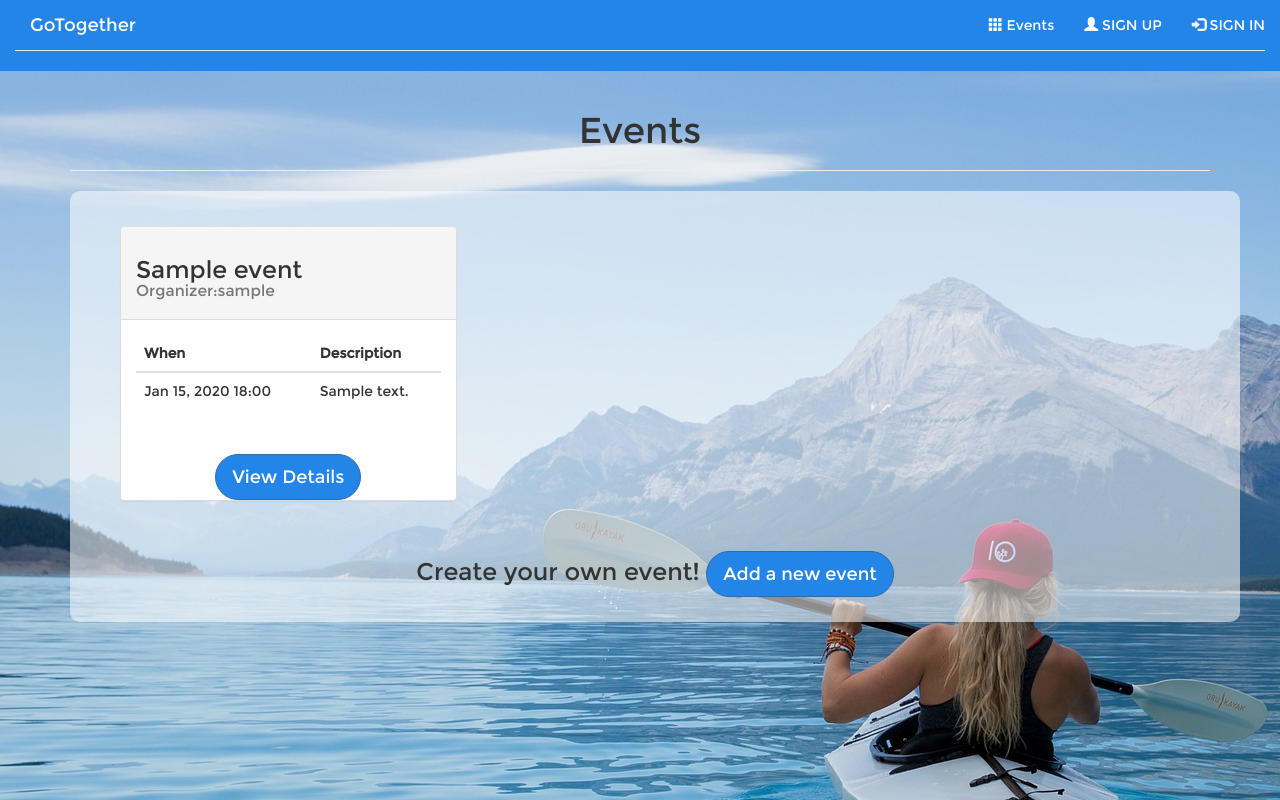
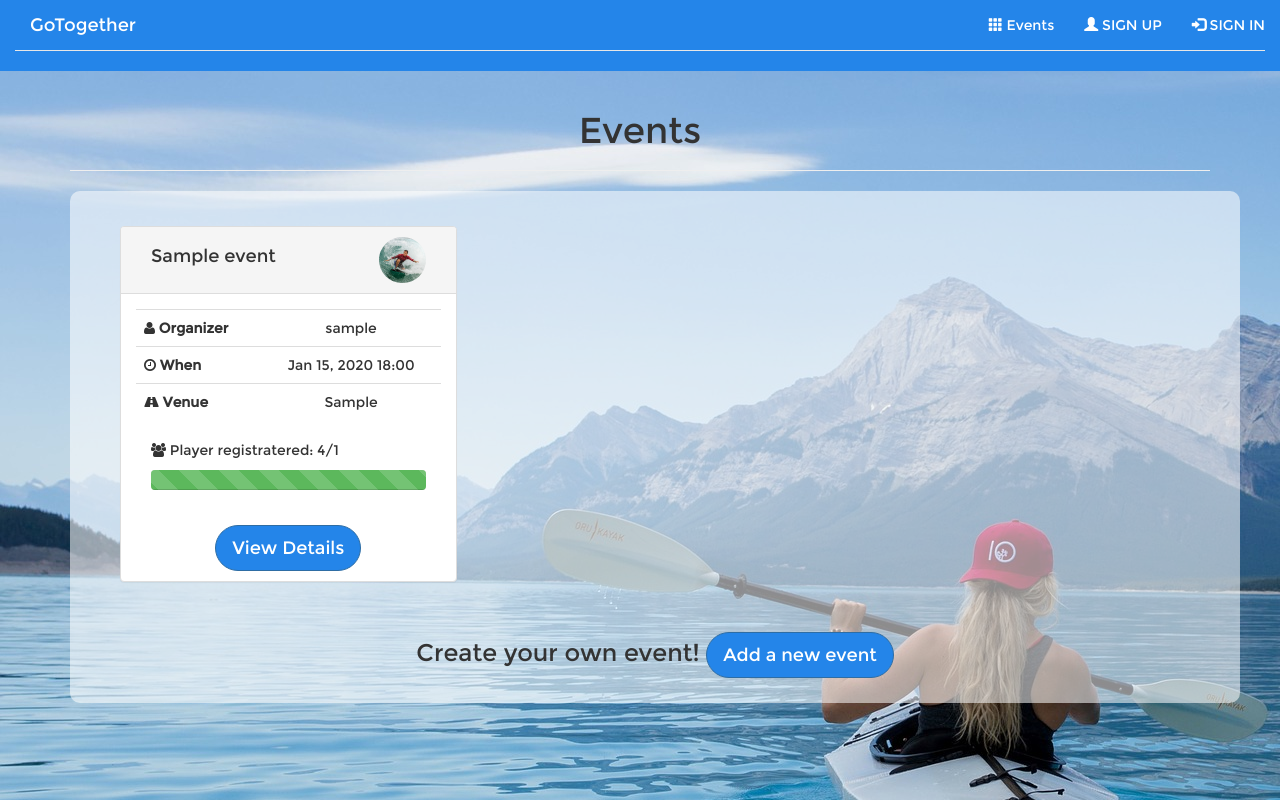
Before and after one commit to GRP-Team-04/GoTogetherII, a Django app: page /events/ in a window 1280 px wide. Run offline with Django 3.2, Linux system fonts and the light colour scheme; tables that the repository leaves empty hold one stand-in row (values such as "Sample post"); some libraries are stand-ins or nearby versions.

Commit message:
UI design: progress bar of event & timepicker of 'event time select' , though some bug exist

```diff
--- a/team_sports_app/forms.py
+++ b/team_sports_app/forms.py
@@ -4,7 +4,6 @@ from .models import Event, Profiles
 
 class EventForm(forms.ModelForm):
     Event_time = forms.DateTimeField(widget = forms.TextInput(attrs={
-                                                                    'class':'container',
                                                                     'id':'datetimepicker1'}))
     class Meta:
         model = Event
--- a/team_sports_app/templates/team_sports_app/events.html
+++ b/team_sports_app/templates/team_sports_app/events.html
@@ -10,28 +10,54 @@
     <div class="col-sm-4">
       <div class="panel panel-default">
         <div class="panel-heading">
-          <h3>
-            {{ event }}
-            <div class="small text-muted">
-              Organizer:{{event.owner}}
+          <div class="row" style="padding:0px;margin:0px">
+            <div class="col-xs-9">
+                <h4 >{{ event }}</h4>
+              </div>
+              <div class="col-xs-3">
+                  <img class="img-circle img-responsive"src="/static/pic/portrait.jpg" alt="avatar">
+              </div>
             </div>
-          </h3>
-        </div>
+          </div>
+
         <div class="panel-body" >
           <table class = "table">
-            <thead>
-              <tr>
-                <th>When</th>
-                <th>Description</th>
-              </tr>
-            </thead>
-            <tbody>
-              <tr>
-                <td>{{ event.date_added|date:'M d, Y H:i' }}</td>
-                <td>{{ event.Description|linebreaks }}</td>
-              </tr>
-            </tbody>
+            <tr>
+              <th><span class="icon-user"></span>  Organizer</th>
+              <td class="text-center">{{ event.owner}}</td>
+            <tr>
+              <th><span class="icon-time"></span>  When</th>
+              <td class="text-center">{{ event.date_added|date:'M d, Y H:i' }}</td>
+            </tr>
+            <tr>
+              <th><span class="icon-road"></span>  Venue</th>
+              <td class="text-center">{{ event.Event_venue}}</td>
+            </tr>
           </table>
+
+          <div class="container-fluid">
+            <p><span class="icon-group"></span> Player registratered:  {{event.Players_registratered}}/{{event.Max_players}}</p>
+            {% widthratio event.Players_registratered event.Max_players 100 as Ratio %}
+            <div class="progress progress-striped active text-center">
+              {% if Ratio < '30' %}
+                <div class="progress-bar progress-bar-info" role="progressbar"
+                            aria-valuenow="60" aria-valuemin="0" aria-valuemax="100" style="width:{{Ratio}}%">
+                </div>
+              {% elif Ratio < '70' %}
+                <div class="progress-bar progress-bar-success" role="progressbar"
+                            aria-valuenow="60" aria-valuemin="0" aria-valuemax="100" style="width:{{Ratio}}%">
+                </div>
+              {% elif Ratio < '90' %}
+                <div class="progress-bar progress-bar-warning" role="progressbar"
+                            aria-valuenow="60" aria-valuemin="0" aria-valuemax="100" style="width:{{Ratio}}%">
+                </div>
+              {% else %}
+                <div class="progress-bar progress-bar-danger" role="progressbar"
+                            aria-valuenow="60" aria-valuemin="0" aria-valuemax="100" style="width:{{Ratio}}%">
+                </div>
+              {% endif %}
+            </div>
+          </div>
         </div>
         {% if user.is_authenticated %}
         <div class="text-center">
@@ -44,9 +70,9 @@
           <a href="{% url 'users:login' %}">
             <button class="btn-primary btn-lg btn" type="button" name="button">View Details</button>
           </a>
-          <br>
         </div>
         {% endif %}
+        <p></p>
       </div>
     </div>
     {% if forloop.counter|divisibleby:3 %}</div><div class="row">{% endif %}
--- a/team_sports_app/views.py
+++ b/team_sports_app/views.py
@@ -16,7 +16,7 @@ def index(request):
 def events(request):
     """Show all of the events"""
     events = Event.objects.order_by('Event_time')
-    context = {'events': events}
+    context = {'events': events, 'what':50}
     return render(request, 'team_sports_app/events.html', context)
 
 
```
Also changed, not shown: team_sports_app/templates/team_sports_app/new_event.html (+2 -9 lines), static/pic/portrait.jpg (added).
